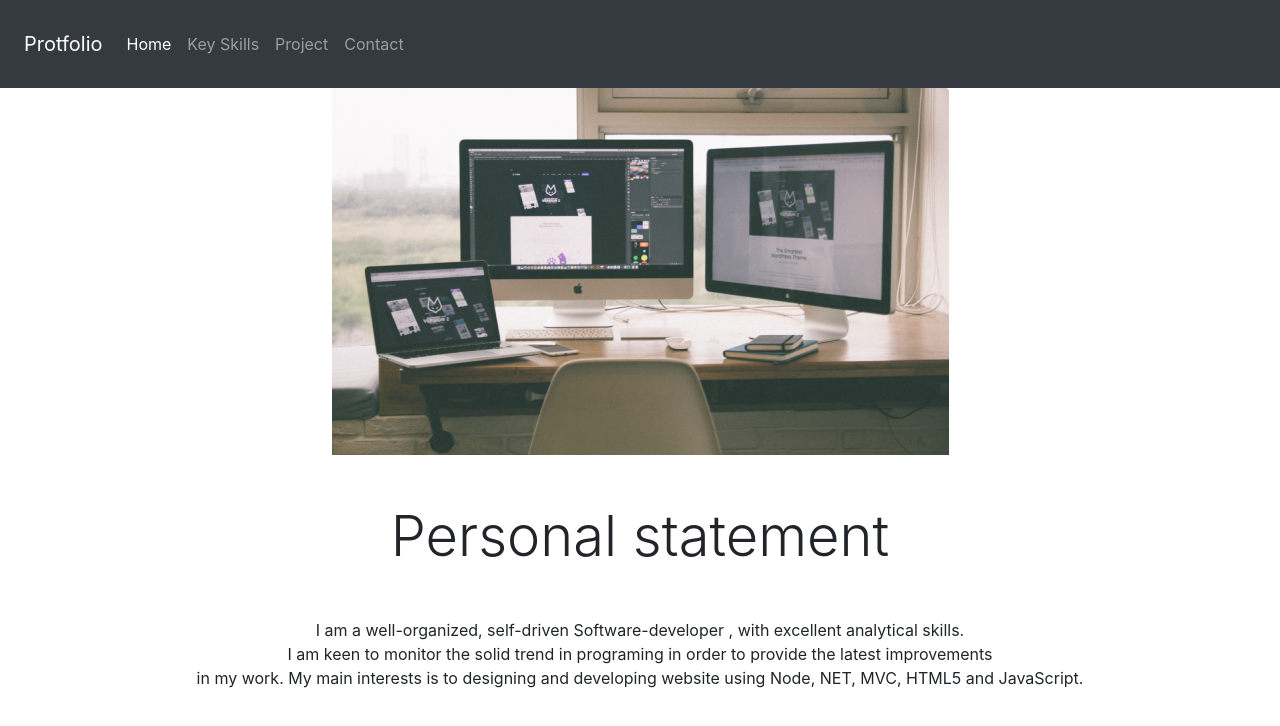
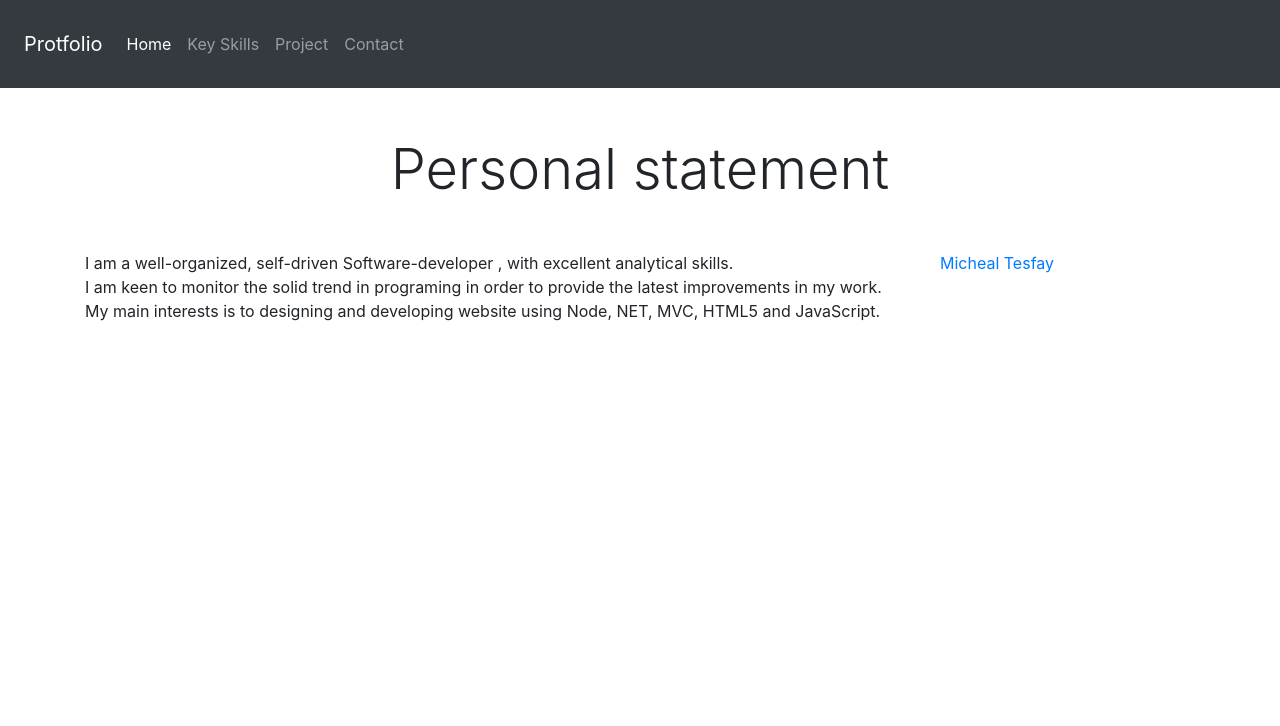
Before and after one commit to Michealtesfay/portfolioMT, a website: page public/index.html in a window 1280 px wide. Drawn offline with nearby package versions, Linux system fonts and the light colour scheme.

Commit message:
added linkedin badge

```diff
--- a/public/index.html
+++ b/public/index.html
@@ -7,6 +7,7 @@
       <!-- Bootstrap CSS -->
       <link rel="stylesheet" href="css/bootstrap.css">
       <link rel="stylesheet" href="css/style.css">
+      <script type="text/javascript" src="https://platform.linkedin.com/badges/js/profile.js" async defer></script>
     </head>
 
     <body>
@@ -36,18 +37,28 @@
             </div>
           </nav>
 
+<!--
         <div class="text-center">
       <img src="img/proto.png" alt="..." class="rounded-top">
       </div>
+    -->
+    <h1 class="display-4 text-center py-4 my-4"> Personal statement</h1>
+      <!-- linkedin badge-->
+    <div class="container">
+      <div class="row">
+        <div class="col-sm-9">
+         I am a well-organized, self-driven Software-developer , with excellent analytical skills.<br>
+         I am keen to monitor the solid trend in programing in order to provide the latest improvements in my work.<br>
+          My main interests is to designing and developing website using Node, NET, MVC, HTML5 and JavaScript.
+        </div>
+         <div class="col-sm-3">
+           <div class="LI-profile-badge"  data-version="v1" data-size="medium" data-locale="en_US" data-type="vertical" data-theme="dark" data-vanity="micheal-tesfay-1a2bba107"><a class="LI-simple-link" href='https://uk.linkedin.com/in/micheal-tesfay-1a2bba107?trk=profile-badge'>Micheal Tesfay</a></div>
+         </div>
+       </div>
+     </div>
+   </dive>
 
-      <div class="text-center">
-        <h1 class="display-4 text-center py-4 my-4"> Personal statement</h1>
-       <p>I am a well-organized, self-driven Software-developer , with excellent analytical skills.<br>
-       I am keen to monitor the solid trend in programing in order to provide the latest improvements<br>
-        in my work. My main interests is to designing and developing website using Node, NET, MVC, HTML5 and JavaScript.</p>
-      </div>
-
-                    <script src="https://code.jquery.com/jquery-3.1.0.min.js"></script>
-                    <script src="/js/bootstrap.js"></script>
+    <script src="https://code.jquery.com/jquery-3.1.0.min.js"></script>
+    <script src="/js/bootstrap.js"></script>
     </body>
 </html>
```
